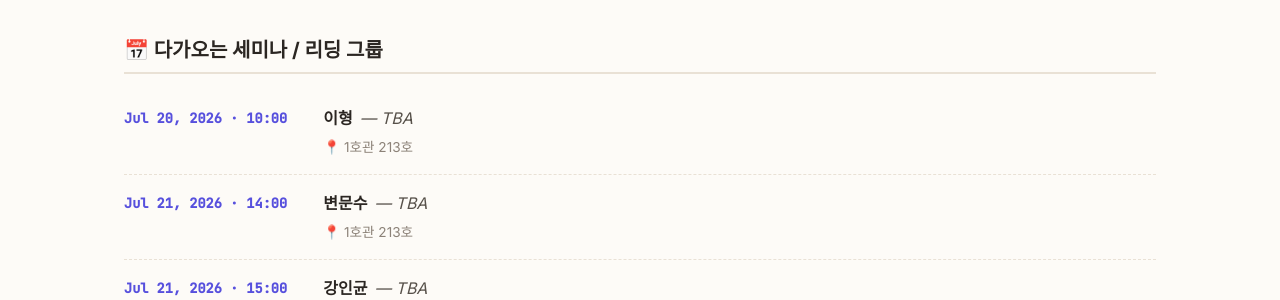
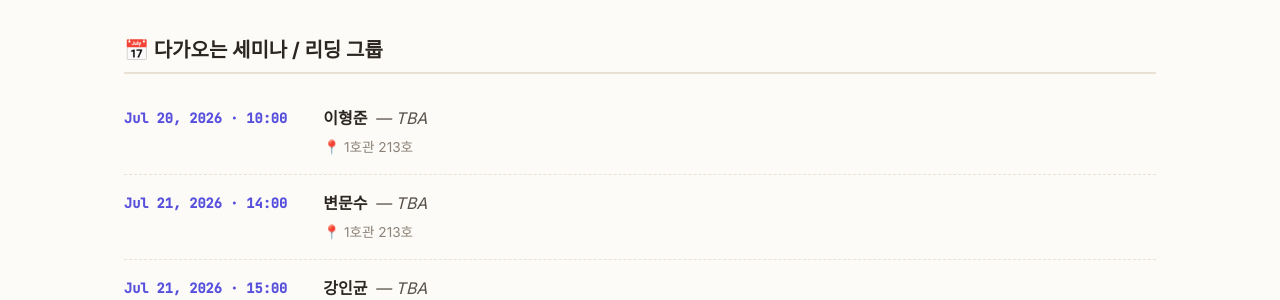
Before and after one commit to Ian-Ian-Ian5/Koo-Eunho.github.io, a Jekyll site: the page built from news.html, in a window 1280 px wide and 900 px high, scrolled down 429 px. Shown: the part 152-452 px from the top of the window. Built offline with Jekyll 4.4.1, drawn with Linux system fonts in a browser that asks for light colours.

Commit message:
Update presenter name in news.yml

```diff
--- a/_data/news.yml
+++ b/_data/news.yml
@@ -29,7 +29,7 @@
 
   type: seminar
   date: "2026-07-20"
-  presenter_ko: "이형"
+  presenter_ko: "이형준"
   presenter_en: "HyungjunsLee"
   title: "TBA"
   venue_ko: "1호관 213호"
```
